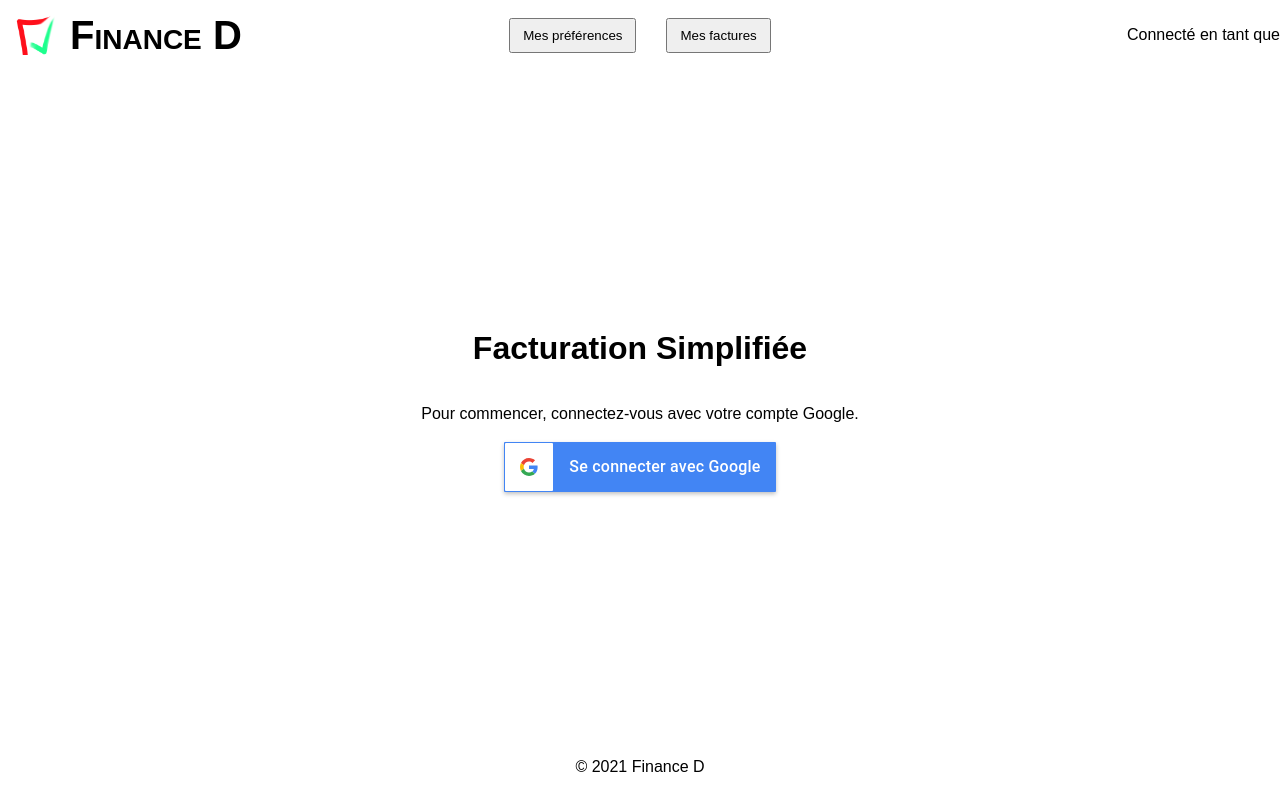
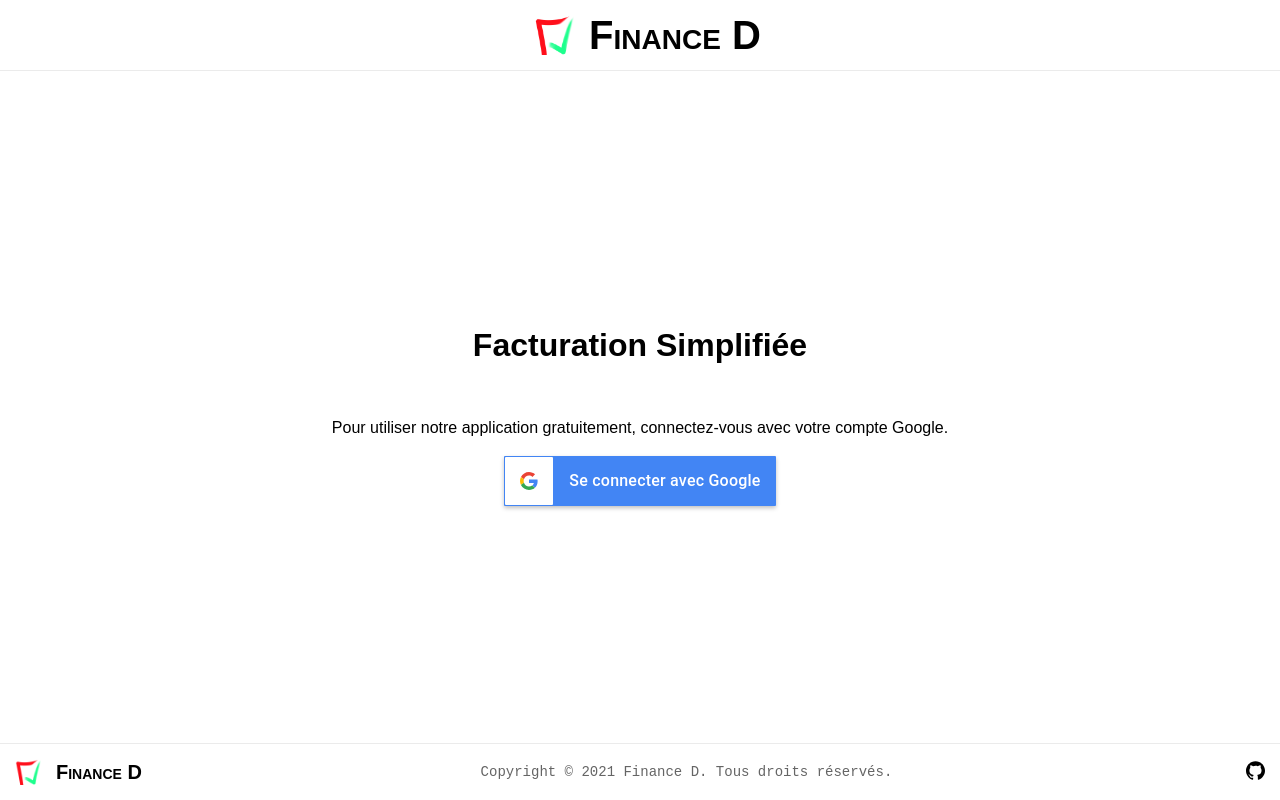
Before and after one commit to idurar/finance-d-invoicing-firebase, a website with bundled scripts: page public/index.html in a window 1280 px wide. Built offline with nearby package versions, Linux system fonts and the light colour scheme; some packages are replaced by stand-ins of ours; no server answers.

Commit message:
Added basic header and footer and updated login-logout flow to account for these changes.

```diff
--- a/public/index.html
+++ b/public/index.html
@@ -8,23 +8,39 @@
   <title>Finance D - Facturation</title>
 </head>
 
-<body>
+<body class='no-select'>
 <noscript>You need to enable JavaScript to run this app.</noscript>
 <script type='module' src='/dist/index.js'></script>
 
-<header class='no-select'>
-  <div class='header-left fd-logo-container flex-row flex-center'>
+<header id='signedOutHeader' class='flex-row flex-center' style=''>
+  <a href='https://finance-d.com'
+     id='login-page-logo'
+     class='footer-logo-container flex-row flex-center'>
+    <img class='fd-logo' src='images/logo.png' alt=''
+         width='48' height='48' style='width: 40px;height: 40px;margin: 15px;'>
+    <span class='fd-logo-text text-no-wrap' style='font-size: 40px;font-weight: bold;font-variant: small-caps;'>
+      Finance D</span>
+  </a>
+</header>
+
+<header id='signedInHeader' style='display: none;'>
+  <a href='https://finance-d.com'
+     id='header-logo'
+     class='header-left fd-logo-container flex-row flex-center'>
     <img class='fd-logo' src='images/logo.png'
-         alt='' width='40' height='40'
-         style='width: 40px;height: 40px;margin: 15px;'>
+         alt='' width='32' height='32'
+         style='width: 32px;height: 32px;margin: 15px;'>
     <span class='fd-logo-text text-no-wrap'
-          style='font-size: 40px;font-weight: bold;font-variant: small-caps;'>
+          style='font-size: 28px;font-weight: bold;font-variant: small-caps;'>
       Finance D
     </span>
-  </div>
+  </a>
   <div class='header-center flex-row flex-center'>
     <div class='my-preferences'>
       <button id='my-preferences-btn'>Mes préférences</button>
+    </div>
+    <div class='help'>
+      <button id='help-btn'>Aide</button>
     </div>
     <div class='my-invoices'>
       <button id='my-invoices-btn'>Mes factures</button>
@@ -33,7 +49,7 @@
   <div class='header-right flex-row flex-center'>
     <div class='my-account flex-row flex-center'>
       <p>Connecté en tant que <span id='authUserEmail'></span></p>
-      <button id='signOutBtn' style='display: none;'>Se déconnecter</button>
+      <button id='signOutBtn'>Se déconnecter</button>
     </div>
   </div>
 </header>
@@ -41,9 +57,10 @@
 <main class='flex-col flex-center'>
   <div id='whenSignedOut' class='flex-col flex-center' style='display: none;'>
     <h1>Facturation Simplifiée</h1>
-    <p>Pour commencer, connectez-vous avec votre compte Google.</p>
-    <div id='signInBtn' class='googleSignInButton_ no-select'
-         style='display: none;height:50px;'>
+    <br>
+    <p>Pour utiliser notre application gratuitement, connectez-vous avec votre compte Google.</p>
+    <div id='signInBtn' class='googleSignInButton_'
+         style='height:50px;'>
       <div class='googleSignInButton_ContentWrapper'>
         <div class='googleSignInButton_Icon' style='padding:15px'>
           <div style='width:18px;height:18px;'>
@@ -104,8 +121,23 @@
 </main>
 
 
-<footer class='flex-col flex-center'>
-  <div>© <span id='copyright-year'></span> Finance D</div>
+<footer class='flex-row'>
+  <a href='https://finance-d.com'
+     id='footer-logo'
+     class='footer-logo-container flex-row flex-center'>
+    <img class='fd-logo' src='images/logo.png' alt=''
+         width='26' height='26' style='width: 26px;height: 26px;'>
+    <span class='fd-logo-text text-no-wrap' style='font-size: 20px;font-weight: bold;font-variant: small-caps;'>
+      Finance D</span>
+  </a>
+  <pre class='copyright flex-row flex-center'>Copyright © <span id='copyright-year'></span> Finance D. Tous droits réservés.</pre>
+  <a href='https://github.com/alex-drocks/finance-d-invoicing-firebase'>
+    <svg width='19' height='19' viewBox='0 0 14 14' aria-label='github'>
+      <path
+        d='M7 .175c-3.872 0-7 3.128-7 7 0 3.084 2.013 5.71 4.79 6.65.35.066.482-.153.482-.328v-1.181c-1.947.415-2.363-.941-2.363-.941-.328-.81-.787-1.028-.787-1.028-.634-.438.044-.416.044-.416.7.044 1.071.722 1.071.722.635 1.072 1.641.766 2.035.59.066-.459.24-.765.437-.94-1.553-.175-3.193-.787-3.193-3.456 0-.766.262-1.378.721-1.881-.065-.175-.306-.897.066-1.86 0 0 .59-.197 1.925.722a6.754 6.754 0 0 1 1.75-.24c.59 0 1.203.087 1.75.24 1.335-.897 1.925-.722 1.925-.722.372.963.131 1.685.066 1.86.46.48.722 1.115.722 1.88 0 2.691-1.641 3.282-3.194 3.457.24.219.481.634.481 1.29v1.926c0 .197.131.415.481.328C11.988 12.884 14 10.259 14 7.175c0-3.872-3.128-7-7-7z'
+        fill='currentColor' fill-rule='nonzero'></path>
+    </svg>
+  </a>
 </footer>
 
 </body>
--- a/src/invoice/invoice.js
+++ b/src/invoice/invoice.js
@@ -1,6 +1,6 @@
 "use strict";
 
-import { clientName } from "./client-name";
+import { clientName } from "./clientName";
 
 export const invoice = {
   clientName,
--- a/src/state/handleLoginStateChange.js
+++ b/src/state/handleLoginStateChange.js
@@ -1,11 +1,11 @@
-"use strict";
+'use strict';
 
-import { googleSignInPopup, signOut } from "../firebase/firebaseAuthService";
-import { invoice } from "../invoice/invoice";
+import { googleSignInPopup, signOut } from '../firebase/firebaseAuthService';
+import { invoice } from '../invoice/invoice';
 
 //register UI clicks on sign-in and sign-out buttons
-document.getElementById("signInBtn").onclick = googleSignInPopup;
-document.getElementById("signOutBtn").onclick = signOut;
+document.getElementById('signInBtn').onclick = googleSignInPopup;
+document.getElementById('signOutBtn').onclick = signOut;
 
 function handleLoginStateChange(user) {
   if (user) {
@@ -16,35 +16,26 @@ function handleLoginStateChange(user) {
 }
 
 function onUserLoggedIn(user) {
-  console.log("is signed in");
-  hideSignInContext();
-  loadUserServices(user);
+  console.log('is signed in');
 
-  function hideSignInContext() {
-    document.getElementById("whenSignedIn").style.display = "";
-    document.getElementById("whenSignedOut").style.display = "none";
-    document.getElementById("signInBtn").style.display = "none";
-    document.getElementById("signOutBtn").style.display = "";
-  }
+  document.getElementById('signedInHeader').style.display = '';
+  document.getElementById('signedOutHeader').style.display = 'none';
+  document.getElementById('authUserEmail').textContent = user.email;
 
-  function loadUserServices(user) {
-    document.getElementById("authUserEmail").textContent = user.email;
+  document.getElementById('whenSignedIn').style.display = '';
+  document.getElementById('whenSignedOut').style.display = 'none';
 
-    invoice.registerEventListeners();
-    document.getElementById("save-btn").onclick = invoice.save;
-  }
+  invoice.registerEventListeners();
+  document.getElementById('save-btn').onclick = invoice.save;
 }
 
 function onUserLoggedOut() {
-  console.log("is signed out");
-  showSignInContext();
+  console.log('is signed out');
 
-  function showSignInContext() {
-    document.getElementById("whenSignedIn").style.display = "none";
-    document.getElementById("whenSignedOut").style.display = "";
-    document.getElementById("signInBtn").style.display = "";
-    document.getElementById("signOutBtn").style.display = "none";
-  }
+  document.getElementById('signedInHeader').style.display = 'none';
+  document.getElementById('signedOutHeader').style.display = '';
+  document.getElementById('whenSignedIn').style.display = 'none';
+  document.getElementById('whenSignedOut').style.display = '';
 }
 
 export { handleLoginStateChange };
--- a/src/styles/index.css
+++ b/src/styles/index.css
@@ -1,13 +1,19 @@
+:root {
+  --border-color: #ebebeb;
+}
+
 body {
   font-size: 16px;
   font-family: Arial, sans-serif;
   margin: 0;
   padding: 0;
 
-  height: 100vh;
+  min-height: 100vh;
+
+
   display: grid;
   grid-template-columns: 1fr;
-  grid-template-rows: 0.1fr 1fr 0.1fr;
+  grid-template-rows: min-content 1fr min-content;
   grid-template-areas:
     "header"
     "main"
@@ -18,8 +24,9 @@ header {
   grid-area: header;
   display: grid;
   grid-template-columns: 1fr 1fr 1fr;
-  grid-template-rows: 70px;
+  grid-template-rows: auto;
   grid-template-areas: "left center right";
+  border-bottom: 1px solid var(--border-color);
 }
 
 .header-left {
@@ -43,8 +50,10 @@ main {
 
 footer {
   grid-area: footer;
-  /*width: 100%;*/
-  padding: .67em;
+  border-top: 1px solid var(--border-color);
+  width: 100%;
+  justify-content: space-between;
+  align-items: center;
 }
 
 section:not(:first-of-type) {
@@ -57,10 +66,14 @@ button {
   cursor: pointer;
 }
 
+a {
+  text-decoration: none;
+  color: inherit;
+}
+
 .flex-row {
   display: flex;
   flex-direction: row;
-  min-height: 50px;
 }
 
 .flex-col {
@@ -101,3 +114,12 @@ button {
 #appMenuBottom {
   background-color: #ffa100;
 }
+
+footer img, footer svg {
+  margin: 15px;
+}
+
+.copyright {
+  font-size: .875em;
+  color: #656565;
+}
```
Also changed, not shown: src/invoice/clientName.js (renamed from src/invoice/client-name.js).
